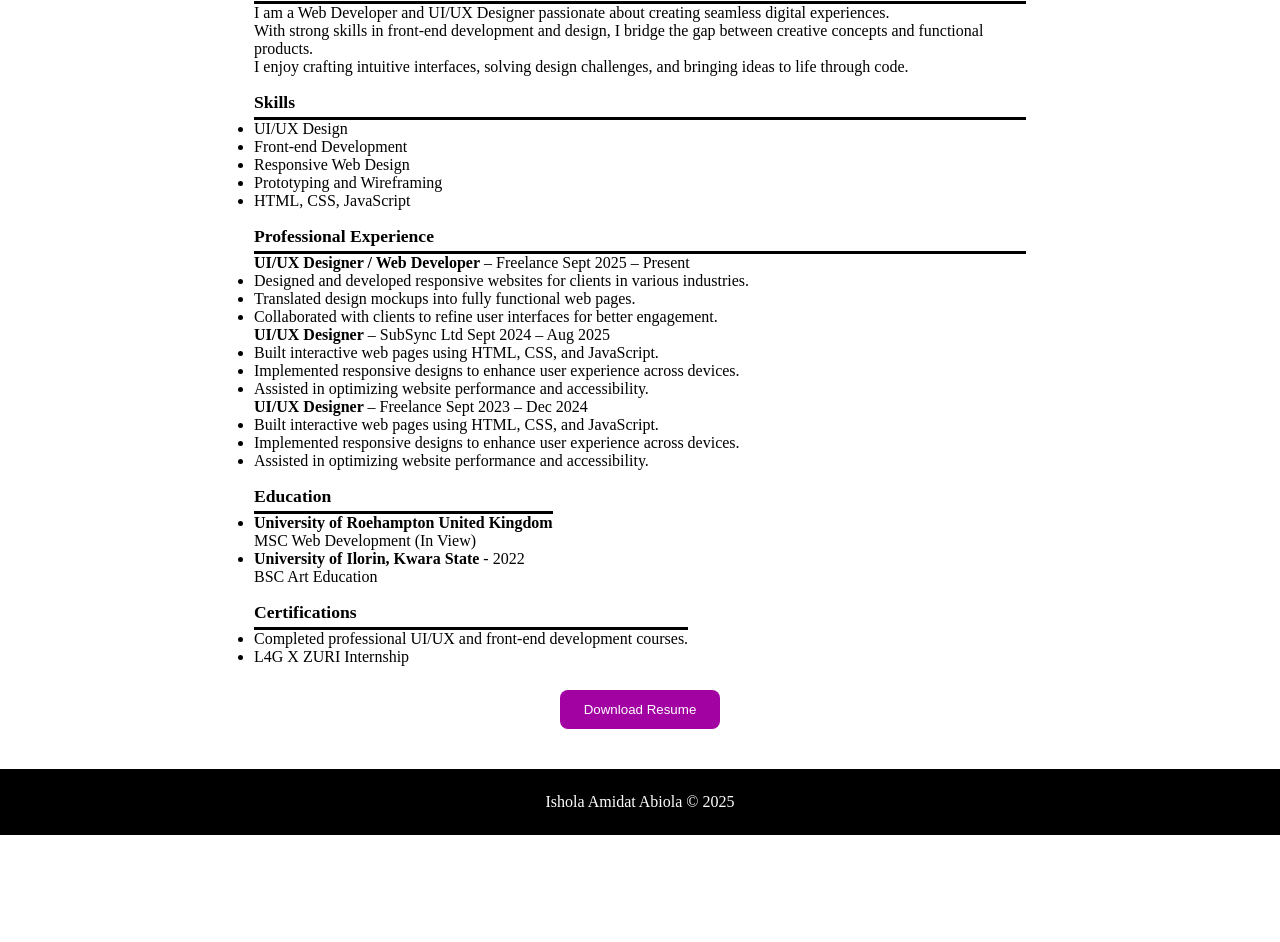
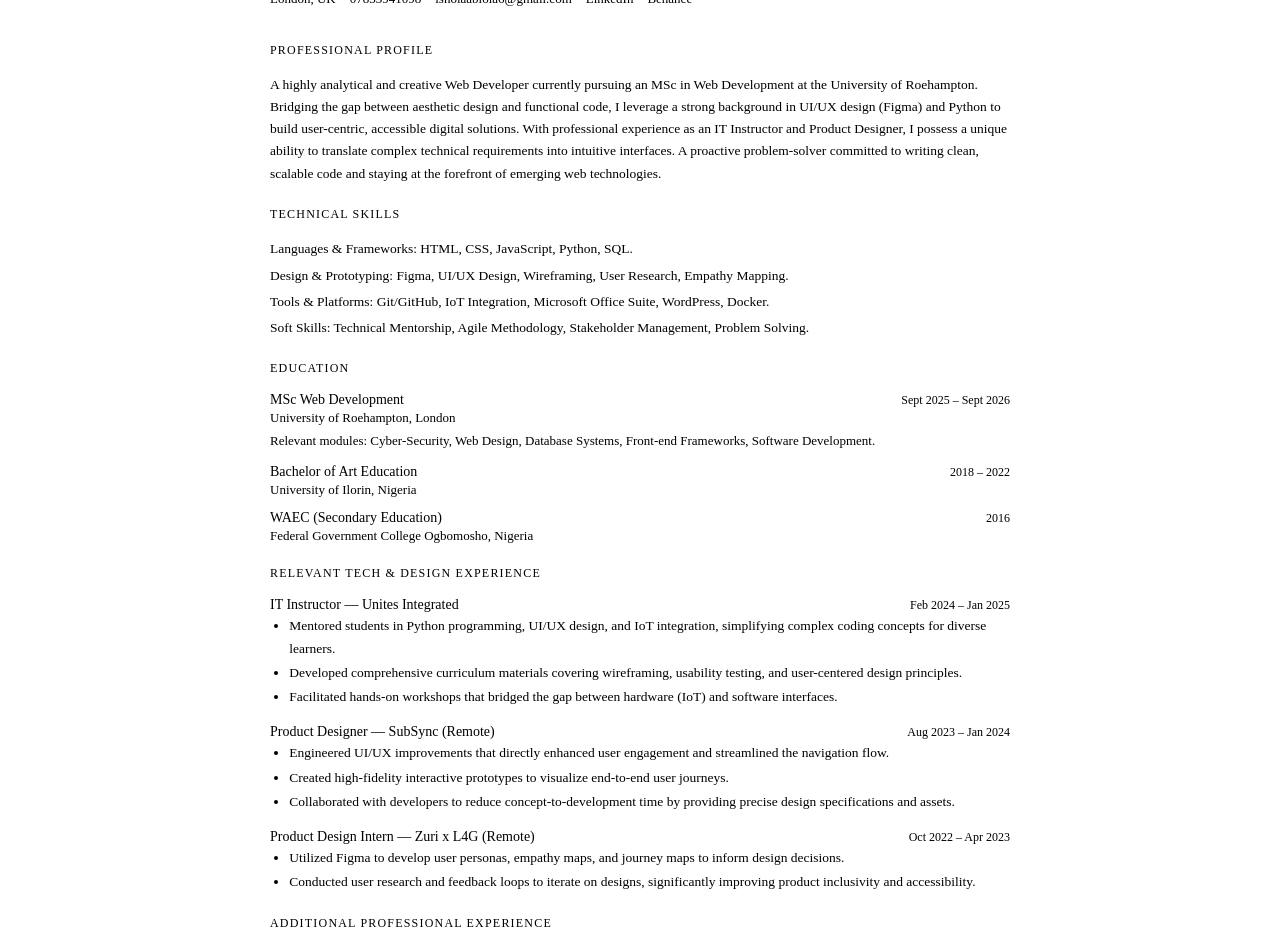
Before and after one commit to Abiola54/Portfolio, a website: page Resume.html in a window 1280 px wide. Shown: the part 211-1153 px from the top of the page. Before the commit the page ends 1046 px from the top, so only its background shows below. Drawn offline with Linux system fonts and the light colour scheme.

Commit message:
resume for webdesign project.docx

```diff
--- a/Resume.html
+++ b/Resume.html
@@ -26,85 +26,169 @@
 
 
     <main>
-        <div class="resume_section">
-        <h1>My Resume</h1>
-        <div class="Summary">
-        <p class="resume_title"><b>ME in a Nutshell</b></p>
-        <p>I am a Web Developer and UI/UX Designer passionate about
-        creating seamless digital experiences.<br> With strong skills in
-        front-end development and design, I bridge the gap between creative
-        concepts and functional products.<br> I enjoy crafting intuitive interfaces,
-         solving design challenges, and bringing ideas to life through code.</p>
+
+<div class="resume-wrap">
+  <div class="dl-bar">
+    <button class="dl-btn" onclick="downloadResume()">
+      <svg width="14" height="14" viewBox="0 0 16 16" fill="none" xmlns="http://www.w3.org/2000/svg"><path d="M8 1v9M4 7l4 4 4-4M2 13h12" stroke="currentColor" stroke-width="1.5" stroke-linecap="round" stroke-linejoin="round"/></svg>
+      Download PDF
+    </button>
+  </div>
+
+  <div id="resume-content">
+    <div class="r-header">
+      <div class="r-name">Amidat Abiola Ishola</div>
+      <div class="r-contact">
+        <span>London, UK</span>
+        <span>07833941098</span>
+        <a href="mailto:isholaabiola6@gmail.com">isholaabiola6@gmail.com</a>
+        <a href="https://www.linkedin.com/in/ishola-amidat-abiola-565519248" target="_blank">LinkedIn</a>
+        <a href="https://www.behance.net/nyjqh3cv3r8426Abiola" target="_blank">Behance</a>
+      </div>
+    </div>
+
+    <div class="section">
+      <div class="section-title">Professional Profile</div>
+      <p>A highly analytical and creative Web Developer currently pursuing an MSc
+        in Web Development at the University of Roehampton.
+        Bridging the gap between aesthetic design and functional code,
+        I leverage a strong background in UI/UX design (Figma) and Python to
+       build user-centric, accessible digital solutions. With professional
+        experience as an IT Instructor and Product Designer, I possess a unique ability to translate complex technical requirements into intuitive interfaces. A proactive problem-solver committed to writing clean, scalable code and staying at the forefront of emerging web technologies.</p>
+    </div>
+
+    <div class="section">
+      <div class="section-title">Technical Skills</div>
+      <div class="skill-row"><span class="skill-label">Languages & Frameworks:</span> HTML, CSS, JavaScript, Python, SQL.</div>
+      <div class="skill-row"><span class="skill-label">Design & Prototyping:</span> Figma, UI/UX Design, Wireframing, User Research, Empathy Mapping.</div>
+      <div class="skill-row"><span class="skill-label">Tools & Platforms:</span> Git/GitHub, IoT Integration, Microsoft Office Suite, WordPress, Docker.</div>
+      <div class="skill-row"><span class="skill-label">Soft Skills:</span> Technical Mentorship, Agile Methodology, Stakeholder Management, Problem Solving.</div>
+    </div>
+
+    <div class="section">
+      <div class="section-title">Education</div>
+      <div class="edu-entry">
+        <div class="entry-header">
+          <span class="entry-title">MSc Web Development</span>
+          <span class="entry-date">Sept 2025 – Sept 2026</span>
         </div>
-         <div class="skills">
-            <p class="resume_title"><b>Skills</b></p>
-            <ul>
-                <li>UI/UX Design</li>
-                <li>Front-end Development</li>
-                <li>Responsive Web Design</li>
-                <li>Prototyping and Wireframing</li>
-                <li>HTML, CSS, JavaScript</li>
-            </ul>
+        <div class="entry-sub">University of Roehampton, London</div>
+        <p style="font-size:13px; color: var(--color-text-secondary);">Relevant modules: Cyber-Security, Web Design, Database Systems, Front-end Frameworks, Software Development.</p>
+      </div>
+      <div class="edu-entry">
+        <div class="entry-header">
+          <span class="entry-title">Bachelor of Art Education</span>
+          <span class="entry-date">2018 – 2022</span>
         </div>
-        <div class="experience">
-            <p class="resume_title"><b>Professional Experience</b></p>
-            <p>
-            <b>UI/UX Designer / Web Developer</b> –       Freelance         Sept 2025 – Present
-            </p>
-            <ul>
-            <li> Designed and developed responsive websites for clients in various industries.</li>
-            <li>Translated design mockups into fully functional web pages.</li>
-            <li>Collaborated with clients to refine user interfaces for better engagement.</li>
+        <div class="entry-sub">University of Ilorin, Nigeria</div>
+      </div>
+      <div class="edu-entry">
+        <div class="entry-header">
+          <span class="entry-title">WAEC (Secondary Education)</span>
+          <span class="entry-date">2016</span>
+        </div>
+        <div class="entry-sub">Federal Government College Ogbomosho, Nigeria</div>
+      </div>
+    </div>
 
-            </ul>
-            <p>
-            <b>UI/UX Designer</b> –     SubSync Ltd           Sept 2024 – Aug 2025
-            </p>
-            <ul>
-            <li> Built interactive web pages using HTML, CSS, and JavaScript.</li>
-            <li>Implemented responsive designs to enhance user experience across devices.</li>
-            <li>Assisted in optimizing website performance and accessibility.</li>
-            </ul>
+    <div class="section">
+      <div class="section-title">Relevant Tech & Design Experience</div>
+      <div class="entry">
+        <div class="entry-header">
+          <span class="entry-title">IT Instructor — Unites Integrated</span>
+          <span class="entry-date">Feb 2024 – Jan 2025</span>
+        </div>
+        <ul>
+          <li>Mentored students in Python programming, UI/UX design, and IoT integration, simplifying complex coding concepts for diverse learners.</li>
+          <li>Developed comprehensive curriculum materials covering wireframing, usability testing, and user-centered design principles.</li>
+          <li>Facilitated hands-on workshops that bridged the gap between hardware (IoT) and software interfaces.</li>
+        </ul>
+      </div>
+      <div class="entry">
+        <div class="entry-header">
+          <span class="entry-title">Product Designer — SubSync (Remote)</span>
+          <span class="entry-date">Aug 2023 – Jan 2024</span>
+        </div>
+        <ul>
+          <li>Engineered UI/UX improvements that directly enhanced user engagement and streamlined the navigation flow.</li>
+          <li>Created high-fidelity interactive prototypes to visualize end-to-end user journeys.</li>
+          <li>Collaborated with developers to reduce concept-to-development time by providing precise design specifications and assets.</li>
+        </ul>
+      </div>
+      <div class="entry">
+        <div class="entry-header">
+          <span class="entry-title">Product Design Intern — Zuri x L4G (Remote)</span>
+          <span class="entry-date">Oct 2022 – Apr 2023</span>
+        </div>
+        <ul>
+          <li>Utilized Figma to develop user personas, empathy maps, and journey maps to inform design decisions.</li>
+          <li>Conducted user research and feedback loops to iterate on designs, significantly improving product inclusivity and accessibility.</li>
+        </ul>
+      </div>
+    </div>
 
-            <p>
-            <b>UI/UX Designer </b> –       Freelance            Sept 2023 – Dec 2024
-            </p>
-            <ul>
-            <li> Built interactive web pages using HTML, CSS, and JavaScript.</li>
-            <li>Implemented responsive designs to enhance user experience across devices.</li>
-            <li>Assisted in optimizing website performance and accessibility.</li>
-            </ul>
+    <div class="section">
+      <div class="section-title">Additional Professional Experience</div>
+      <div class="entry">
+        <div class="entry-header">
+          <span class="entry-title">Healthcare Support Worker — Verve Home Care / Velox Socialcare</span>
+          <span class="entry-date">Oct 2025 – Present</span>
         </div>
-       <div>
-        <div class="Education">
-            <p class="resume_title"><b>Education</b></p>
-            <ul>
-            <div>
-            <li><b> University of Roehampton United Kingdom</b></li>
-            <p> MSC Web Development (In View)</p>
+        <ul>
+          <li>Managing complex care needs for individuals with autism and learning disabilities.</li>
+          <li>Demonstrating high levels of responsibility, patience, and clear communication in high-pressure environments.</li>
+        </ul>
+      </div>
+      <div class="entry">
+        <div class="entry-header">
+          <span class="entry-title">Executive Assistant / Call Representative — AIU</span>
+          <span class="entry-date">Feb 2022 – Nov 2022</span>
+        </div>
+        <ul>
+          <li>Managed student inquiries regarding tuition and financial aid, maintaining a 95% response rate within 24 hours.</li>
+          <li>Optimized scheduling and follow-up processes to improve enrollment conversion rates.</li>
+        </ul>
+      </div>
+      <div class="entry">
+        <div class="entry-header">
+          <span class="entry-title">Sales Executive — Allianz Insurance</span>
+          <span class="entry-date">Jan 2022 – May 2022</span>
+        </div>
+        <ul>
+          <li>Consulted with clients to provide tailored insurance solutions, building long-term professional relationships.</li>
+        </ul>
+      </div>
+    </div>
 
-            </div>
-            <div>
-            <li><b>University of Ilorin, Kwara State</b> - 2022 </li>
-                <p>BSC Art Education</p>
-            </ul>
-            </div>
+    <div class="section">
+      <div class="section-title">Interests</div>
+      <p class="interests">Passionate about Accessible Design (A11y), IoT innovations, and continuous learning through tech community meetups.</p>
+    </div>
 
-        </div>
-       <div>
-        <p class="resume_title"><b> Certifications</b></p>
-         <ul>
-            <li> Completed professional UI/UX and front-end development courses.</li>
-            <li> L4G X ZURI Internship</li>
-            </ul>
-       </div>
+    <div class="section" style="margin-bottom: 0;">
+      <p class="ref">References available upon request.</p>
     </div>
-    </div>
-    <div class="resume_button">
-        <a href="resume.pdf" download="Resume\Resume for webdesign project.docx">
-    <button class="primary-btn">Download Resume</button>
-</a>
-    </div>
+  </div>
+</div>
+
+<script src="https://cdnjs.cloudflare.com/ajax/libs/html2pdf.js/0.10.1/html2pdf.bundle.min.js"></script>
+<script>
+function downloadResume() {
+  const btn = document.querySelector('.dl-btn');
+  btn.textContent = 'Generating…';
+  const el = document.getElementById('resume-content');
+  const opt = {
+    margin: [10, 10, 10, 10],
+    filename: 'Amidat_Abiola_Ishola_Resume.pdf',
+    image: { type: 'jpeg', quality: 0.98 },
+    html2canvas: { scale: 2, useCORS: true },
+    jsPDF: { unit: 'mm', format: 'a4', orientation: 'portrait' }
+  };
+  html2pdf().set(opt).from(el).save().then(() => {
+    btn.innerHTML = '<svg width="14" height="14" viewBox="0 0 16 16" fill="none" xmlns="http://www.w3.org/2000/svg"><path d="M8 1v9M4 7l4 4 4-4M2 13h12" stroke="currentColor" stroke-width="1.5" stroke-linecap="round" stroke-linejoin="round"/></svg> Download PDF';
+  });
+}
+</script>
     </main>
 <div class="footer">
         Ishola Amidat Abiola &copy; 2025
```
Also changed, not shown: Resume/resume.html (deleted, +0 -163 lines).
